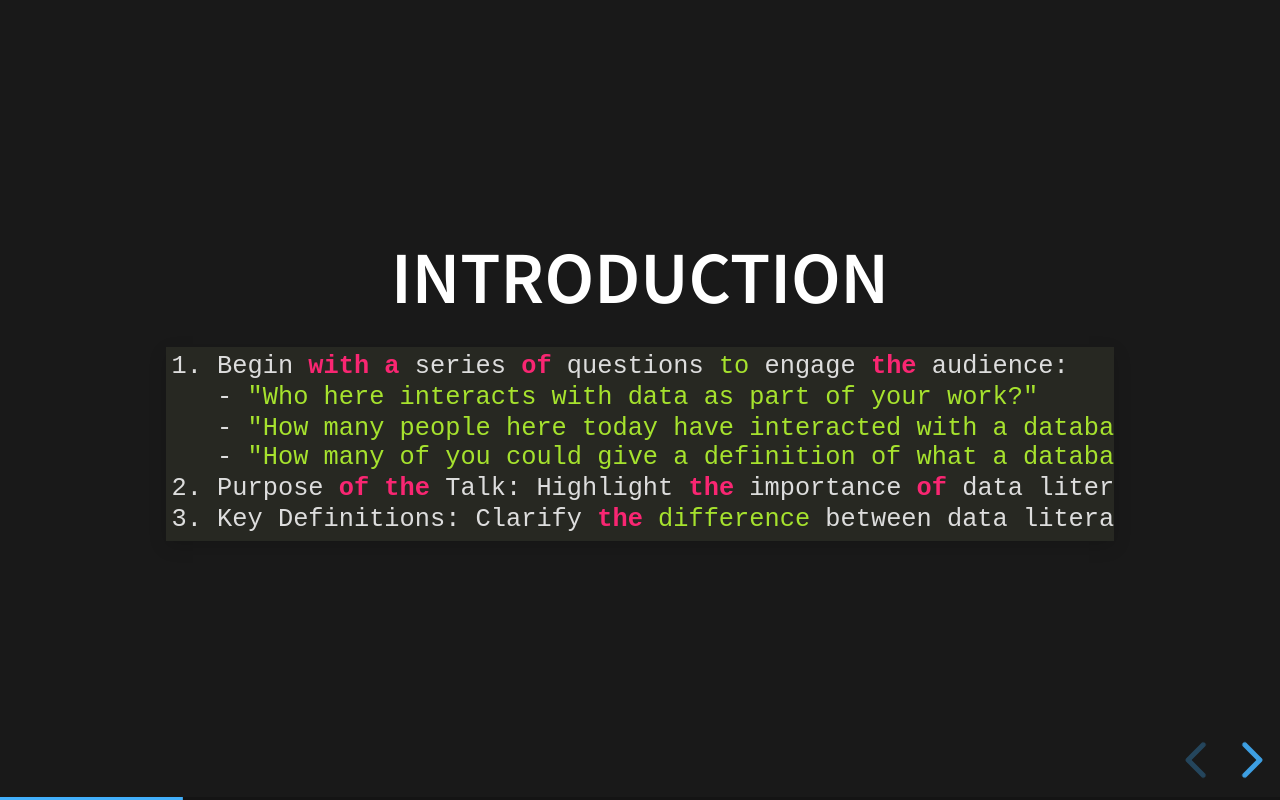
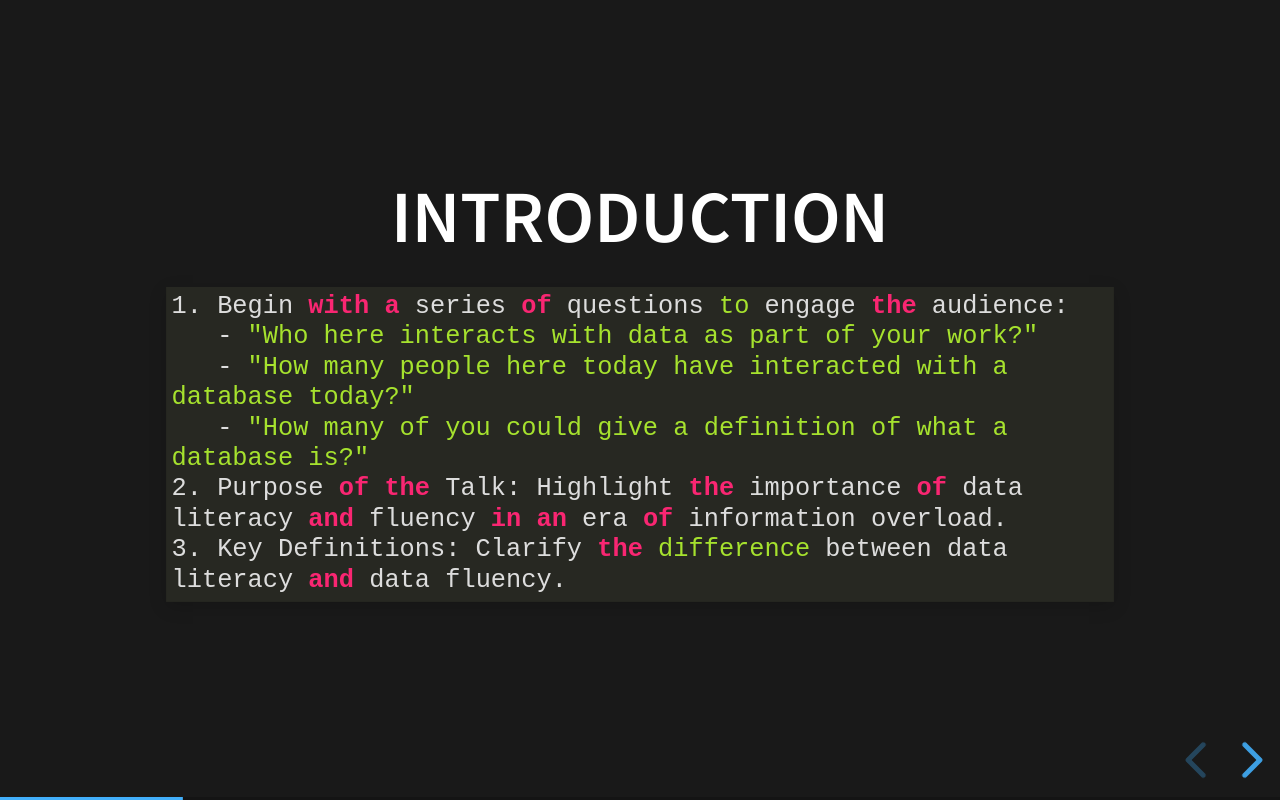
Before and after one commit to jdmar3/20241024-datafluency-wmu, a website: page index.html in a window 1280 px wide. Both pictures are taken after a click on the button "next slide". Drawn offline with Linux system fonts and the light colour scheme.

Commit message:
Update index.html

```diff
--- a/index.html
+++ b/index.html
@@ -19,7 +19,7 @@
       font-family: "Courier New", Courier, monospace;
     }
     .reveal pre code {
-      white-space: pre-wrap;
+      white-space: pre-wrap !important;
     }
   </style>
 </head>
```
